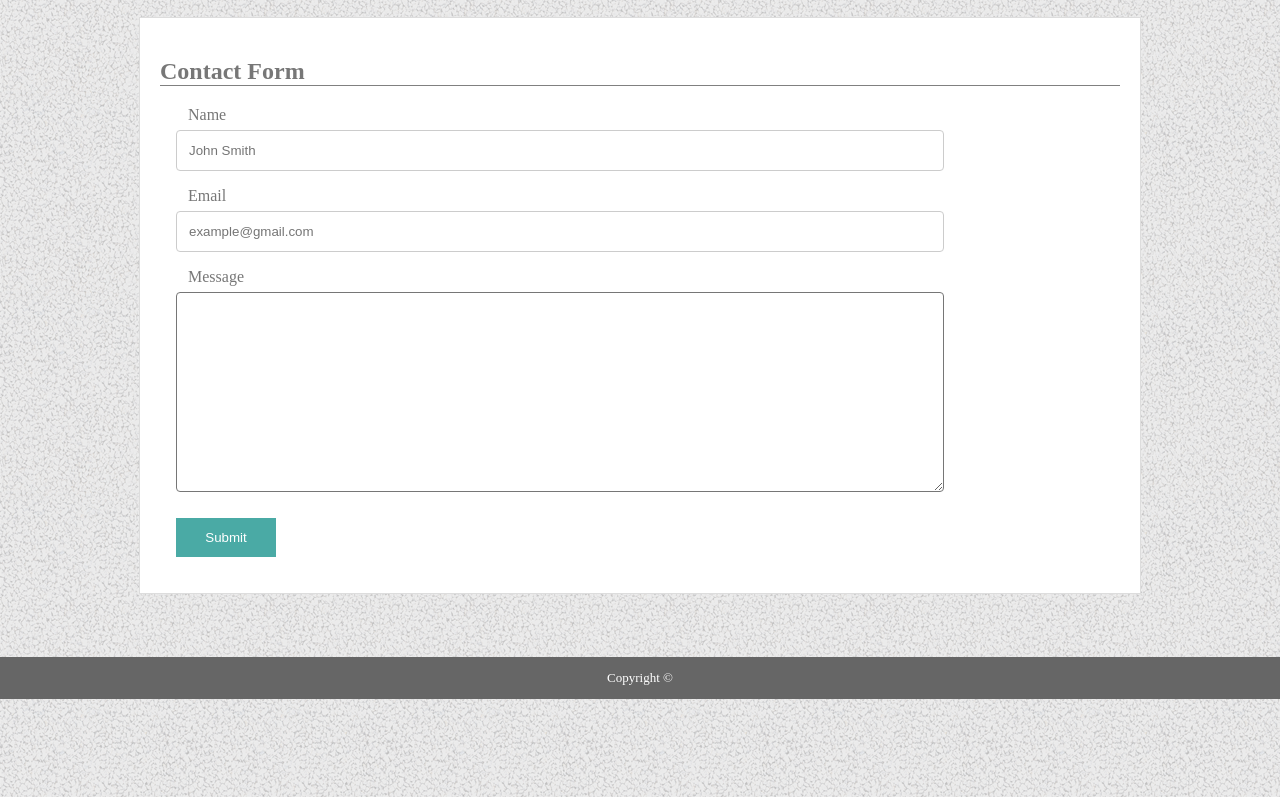
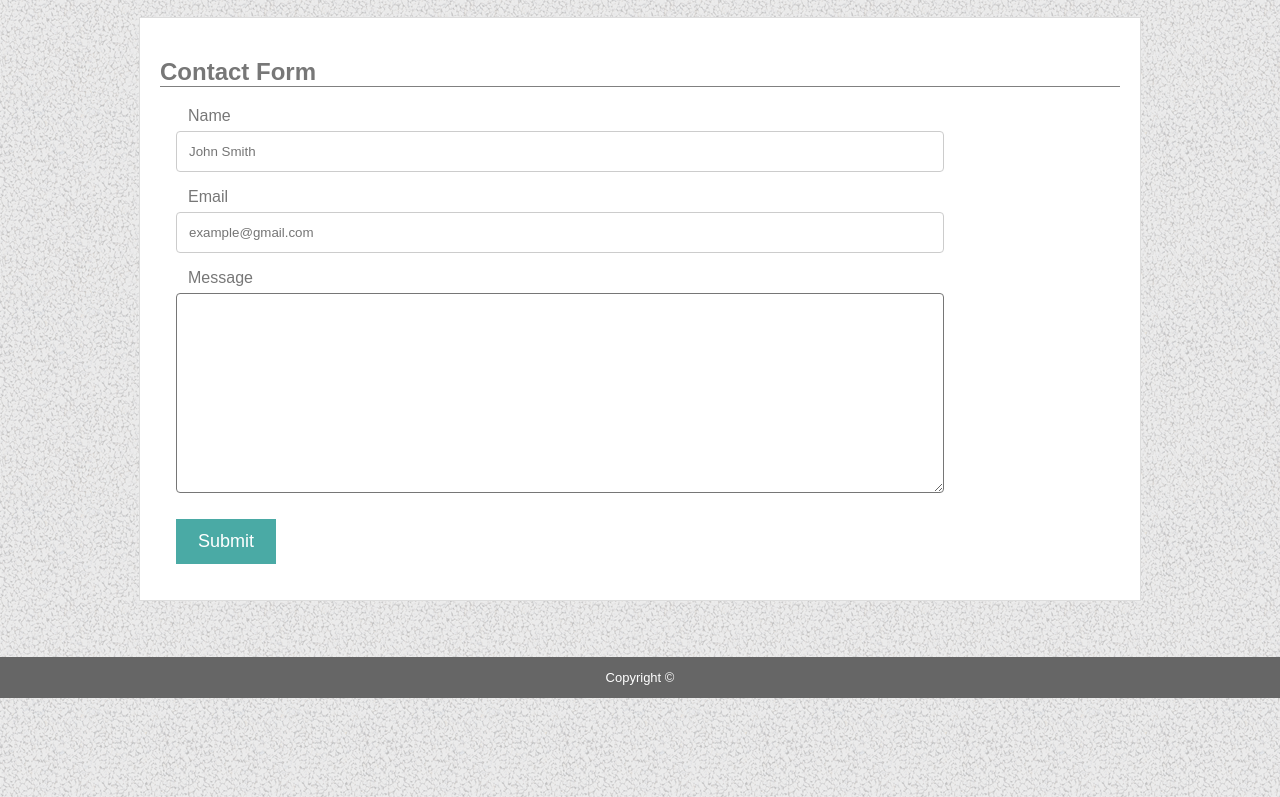
Before and after one commit to sabrina-li/Basic-Portfolio, a plain HTML site: page contact.html in a window 1280 px wide. Shown: the part 103-900 px from the top of the page. Drawn offline with Linux system fonts and the light colour scheme.

Commit message:
cosmetic changes

```diff
--- a/assets/css/style.css
+++ b/assets/css/style.css
@@ -5,7 +5,7 @@ html,body {
     /* width: 100%; */
     position: relative;
     color: #777777;
-    font: 'Arial', 'Helvetica Neue', Helvetica, sans-serif;
+    font-family: 'Arial', 'Helvetica Neue', Helvetica, sans-serif;
     background: url("../images/gravel.png");
     background-repeat: repeat;
 }
@@ -185,4 +185,5 @@ input{
     border: none;
     width: 100px;
     border-radius: 0px;
+    font-size: 18px;
 }
```
